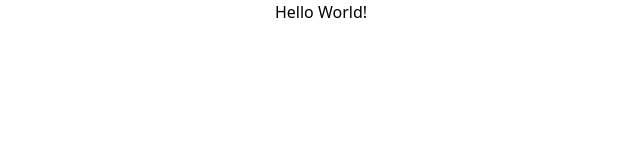
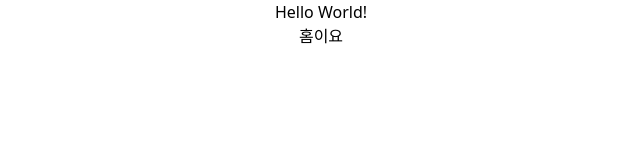
Before and after one commit to ju-nong/learn-react-router-dom, a React (Vite) app: page / in a window 1280 px wide. Shown: the top 160 px of the page, without its empty margins (319-959 px from the left). Built offline with nearby package versions, Linux system fonts and the light colour scheme.

Commit message:
feat : createBrowserRouter 하는 중

```diff
--- a/package.json
+++ b/package.json
@@ -15,6 +15,7 @@
         "react": "^18.2.0",
         "react-dom": "^18.2.0",
         "react-query": "^3.39.3",
+        "react-router-dom": "^6.20.1",
         "sass": "^1.69.5",
         "tailwindcss": "^3.3.6"
     },
--- a/src/App.tsx
+++ b/src/App.tsx
@@ -1,5 +1,12 @@
+import { Outlet } from "react-router-dom";
+
 function App() {
-    return <div className="text-center">Hello World!</div>;
+    return (
+        <div className="text-center">
+            Hello World!
+            <Outlet />
+        </div>
+    );
 }
 
 export default App;
--- a/src/main.tsx
+++ b/src/main.tsx
@@ -3,6 +3,9 @@ import ReactDOM from "react-dom/client";
 import App from "./App";
 import "./assets/css/style.scss";
 
+import { RouterProvider } from "react-router-dom";
+import router from "./router";
+
 ReactDOM.createRoot(document.getElementById("root") as HTMLElement).render(
-    <App />,
+    <RouterProvider router={router} />,
 );
--- /dev/null
+++ b/src/pages/main/Home.tsx
@@ -0,0 +1,7 @@
+import React from "react";
+
+function Home() {
+    return <div>홈이요</div>;
+}
+
+export { Home as default };
--- /dev/null
+++ b/src/pages/main/index.ts
@@ -0,0 +1,3 @@
+import Home from "./Home";
+
+export { Home };
--- /dev/null
+++ b/src/router/index.ts
@@ -0,0 +1,6 @@
+import { createBrowserRouter } from "react-router-dom";
+import routes from "./route";
+
+const router = createBrowserRouter(routes);
+
+export default router;
--- /dev/null
+++ b/src/router/route/index.ts
@@ -0,0 +1,7 @@
+import type { RouteObject } from "react-router-dom";
+
+import main from "./main";
+
+const routes: RouteObject[] = [...main];
+
+export default routes;
--- /dev/null
+++ b/src/router/route/main.tsx
@@ -0,0 +1,19 @@
+import type { RouteObject } from "react-router-dom";
+
+import App from "../../App";
+import { Home } from "../../pages/main";
+
+const routes: RouteObject[] = [
+    {
+        path: "/",
+        element: <App />,
+        children: [
+            {
+                path: "",
+                element: <Home />,
+            },
+        ],
+    },
+];
+
+export default routes;
```
Also changed, not shown: 1 other file (tests, documents, lock files or other folders).
